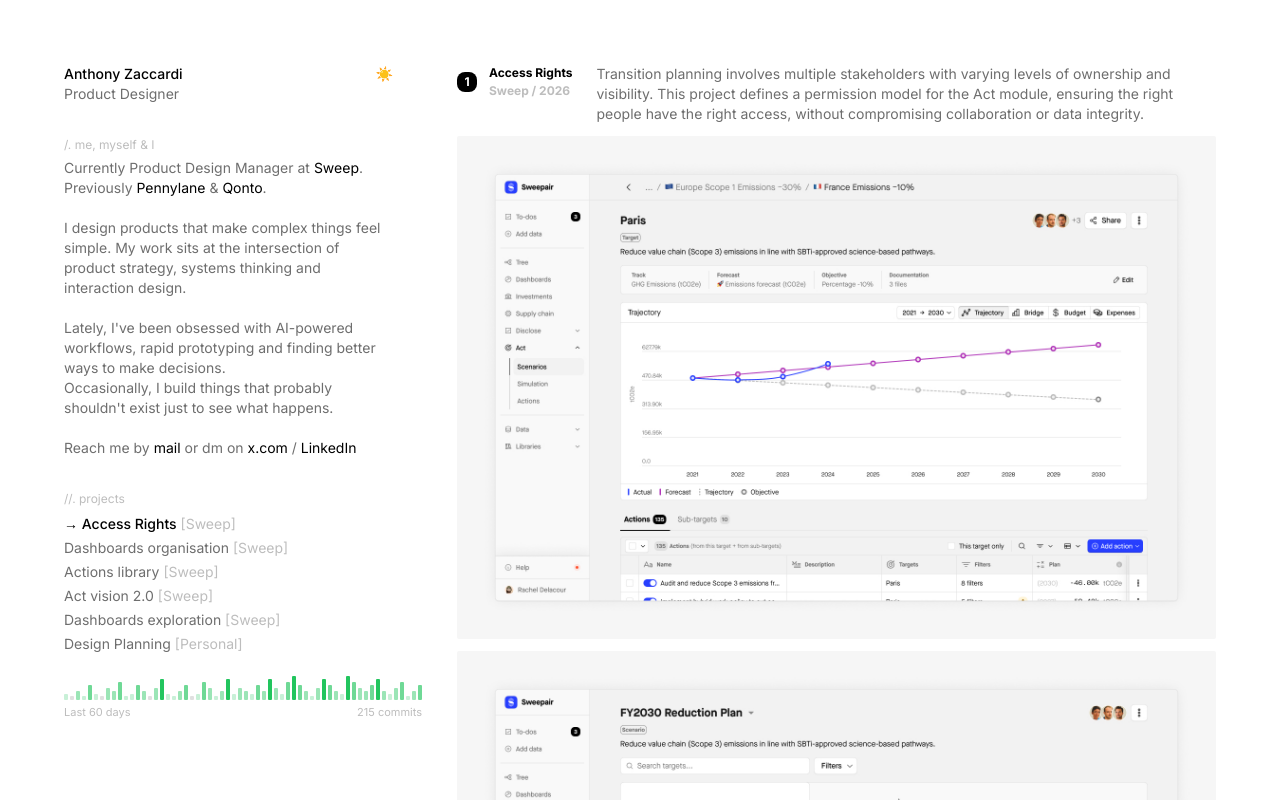
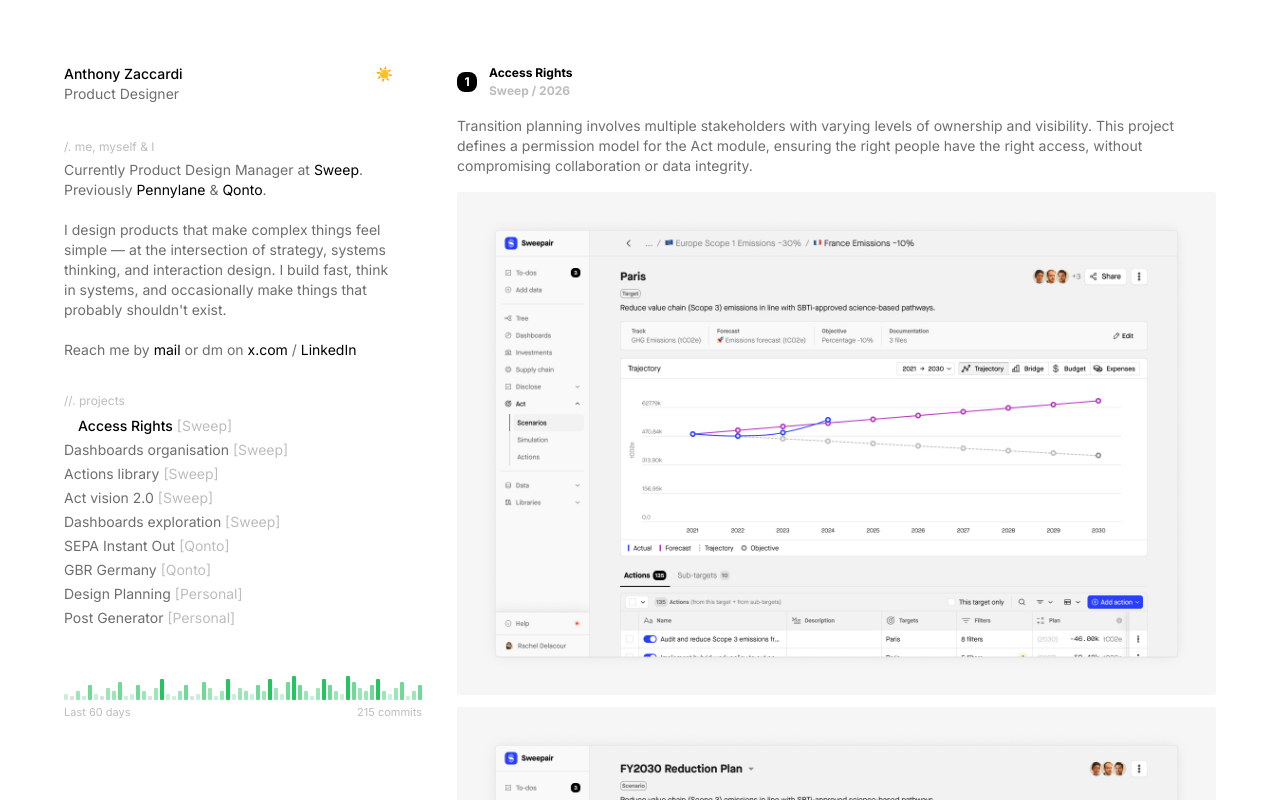
Before and after one commit to anthonyzaccardi/folio-2026, a Next.js app: page / in a window 1280 px wide. Built offline with nearby package versions, Linux system fonts and the light colour scheme; no server answers.

Commit message:
feat: reorder projects, arrow anim, bio rewrite, description below title

```diff
--- a/app/globals.css
+++ b/app/globals.css
@@ -70,3 +70,13 @@
   .project-header { flex-direction: column !important; gap: 8px !important; }
   .project-header p { max-width: none !important; flex: none !important; }
 }
+
+/* Arrow slide-in animation */
+@keyframes arrowSlide {
+  from { transform: translateX(-6px); opacity: 0; }
+  to   { transform: translateX(0);    opacity: 1; }
+}
+.arrow-animate {
+  display: inline-block;
+  animation: arrowSlide 0.22s ease-out forwards;
+}
--- a/components/ProjectSection.tsx
+++ b/components/ProjectSection.tsx
@@ -37,10 +37,10 @@
       whileInView={{ opacity: 1, y: 0 }}
       viewport={{ once: true, margin: '0px 0px -80px 0px' }}
       transition={{ duration: 0.22, ease: 'easeOut' }}
-      style={{ display: 'flex', flexDirection: 'column', gap: 12 }}
+      style={{ display: 'flex', flexDirection: 'column' }}
     >
-      <div className="project-header" style={{ display: 'flex', alignItems: 'flex-start', justifyContent: 'space-between', gap: 24 }}>
-        <div style={{ display: 'flex', alignItems: 'center', gap: 12, flexShrink: 0 }}>
+      {/* Counter + title */}
+      <div style={{ display: 'flex', alignItems: 'center', gap: 12 }}>
         <div style={{
           background: 'var(--c-text-1)', color: 'var(--c-bg)',
           fontSize: 12, fontWeight: 700, lineHeight: '18px',
@@ -59,12 +59,16 @@
           </p>
         </div>
       </div>
+
+      {/* Description — below title, 16px margins */}
       {project.description && (
-          <p style={{ fontSize: 14, lineHeight: '20px', color: 'var(--c-text-2)', flex: 1, maxWidth: 624 }}>
+        <p style={{ fontSize: 14, lineHeight: '20px', color: 'var(--c-text-2)', marginTop: 16, marginBottom: 16 }}>
           {project.description}
         </p>
       )}
-      </div>
+
+      {/* Images */}
+      <div style={{ display: 'flex', flexDirection: 'column', gap: 12 }}>
         {project.images.map((row, i) =>
           Array.isArray(row) ? (
             <ImagePair key={i} srcs={row as [string, string]} alts={[`${project.title} — ${i + 1}a`, `${project.title} — ${i + 1}b`]} />
@@ -72,6 +76,7 @@
             <ImageFrame key={i} src={row} alt={`${project.title} — ${i + 1}`} />
           )
         )}
+      </div>
     </motion.div>
   )
 }
--- a/components/Sidebar.tsx
+++ b/components/Sidebar.tsx
@@ -72,9 +72,7 @@
             <NavLink href="https://qonto.com/fr">Qonto</NavLink>.
           </p>
           <br />
-          <p>I design products that make complex things feel simple. My work sits at the intersection of product strategy, systems thinking and interaction design.</p>
-          <br />
-          <p>Lately, I&apos;ve been obsessed with AI-powered workflows, rapid prototyping and finding better ways to make decisions.<br />Occasionally, I build things that probably shouldn&apos;t exist just to see what happens.</p>
+          <p>I design products that make complex things feel simple — at the intersection of strategy, systems thinking, and interaction design. I build fast, think in systems, and occasionally make things that probably shouldn&apos;t exist.</p>
           <br />
           <p>
             {'Reach me by '}
@@ -93,7 +91,7 @@
             <button key={p.slug} onClick={() => onSelect(p.slug)}
               style={{ display: 'block', width: '100%', textAlign: 'left', background: 'none', border: 'none', padding: 0, cursor: 'pointer', lineHeight: '24px', fontSize: 14, whiteSpace: 'nowrap', overflow: 'hidden' }}>
               {p.slug === activeSlug ? (
-                <><span style={{ fontWeight: 500, color: 'var(--c-text-1)' }}>→ {p.title}</span><span style={{ color: 'var(--c-text-3)' }}> [{p.company}]</span></>
+                <><span key={`a-${activeSlug}`} className="arrow-animate" style={{ fontWeight: 500, color: 'var(--c-text-1)', display: 'inline-block' }}>→ </span><span style={{ fontWeight: 500, color: 'var(--c-text-1)' }}>{p.title}</span><span style={{ color: 'var(--c-text-3)' }}> [{p.company}]</span></>
               ) : (
                 <><span style={{ color: 'var(--c-text-2)' }}>{p.title}</span><span style={{ color: 'var(--c-text-3)' }}> [{p.company}]</span></>
               )}
--- a/data/projects.ts
+++ b/data/projects.ts
@@ -21,6 +21,7 @@
       '/images/access-rights-3.jpg',
     ],
   },
+
   {
     slug: 'dashboards-organisation',
     title: 'Dashboards organisation',
@@ -34,6 +35,7 @@
       '/images/dashboards-organisation-3.jpg',
     ],
   },
+
   {
     slug: 'actions-library',
     title: 'Actions library',
@@ -47,6 +49,7 @@
       '/images/actions-library-3.jpg',
     ],
   },
+
   {
     slug: 'act-vision-2',
     title: 'Act vision 2.0',
@@ -60,6 +63,7 @@
       '/images/act-vision-3.jpg',
     ],
   },
+
   {
     slug: 'dashboards-exploration',
     title: 'Dashboards exploration',
@@ -73,6 +77,33 @@
       '/images/dashboards-exploration-3.jpg',
     ],
   },
+
+  {
+    slug: 'sepa-instant-out',
+    title: 'SEPA Instant Out',
+    company: 'Qonto',
+    year: '2022',
+    description:
+      'Instant transfers were one of the most requested features at Qonto, yet making them the default experience raised real product questions: who gets it, when, at what cost, and in what context. This project tackled both the strategic and UX challenges of rolling out instant SEPA transfers as the new norm, free and activated by default for all users, while preserving the classic transfer option and carefully measuring adoption to drive value for users and reduce customer support load.',
+    images: [
+      '/images/sepa-out-1.png',
+      ['/images/sepa-out-2.png', '/images/sepa-out-3.png'],
+    ],
+  },
+
+  {
+    slug: 'gbr-germany',
+    title: 'GBR Germany',
+    company: 'Qonto',
+    year: '2022',
+    description:
+      'Qonto was expanding into Germany with support for GbR businesses — a legal partnership entity with unique KYB requirements and a tight 3–4 week development window. This project delivered a dedicated onboarding flow for GbR accounts, adapted from existing flows to meet German regulatory constraints and drive early KYB validation at scale.',
+    images: [
+      '/images/gbr-germany-1.png',
+      ['/images/gbr-germany-2.png', '/images/gbr-germany-3.png'],
+    ],
+  },
+
   {
     slug: 'design-planning',
     title: 'Design Planning',
@@ -85,6 +116,7 @@
       '/images/designers-sweep-2.png',
     ],
   },
+
   {
     slug: 'post-generator',
     title: 'Post Generator',
@@ -97,28 +129,5 @@
       ['/images/tweet-generator-2.png', '/images/tweet-generator-3.png'],
     ],
   },
-  {
-    slug: 'sepa-instant-out',
-    title: 'SEPA Instant Out',
-    company: 'Qonto',
-    year: '2022',
-    description:
-      'Instant transfers were one of the most requested features at Qonto, yet making them the default experience raised real product questions: who gets it, when, at what cost, and in what context. This project tackled both the strategic and UX challenges of rolling out instant SEPA transfers as the new norm, free and activated by default for all users, while preserving the classic transfer option and carefully measuring adoption to drive value for users and reduce customer support load.',
-    images: [
-      '/images/sepa-out-1.png',
-      ['/images/sepa-out-2.png', '/images/sepa-out-3.png'],
-    ],
-  },
-  {
-    slug: 'gbr-germany',
-    title: 'GBR Germany',
-    company: 'Qonto',
-    year: '2022',
-    description:
-      'Qonto was expanding into Germany with support for GbR businesses — a legal partnership entity with unique KYB requirements and a tight 3–4 week development window. This project delivered a dedicated onboarding flow for GbR accounts, adapted from existing flows to meet German regulatory constraints and drive early KYB validation at scale.',
-    images: [
-      '/images/gbr-germany-1.png',
-      ['/images/gbr-germany-2.png', '/images/gbr-germany-3.png'],
-    ],
-  },
+
 ]
```
Lines whose indentation alone changed are shown as unchanged.
